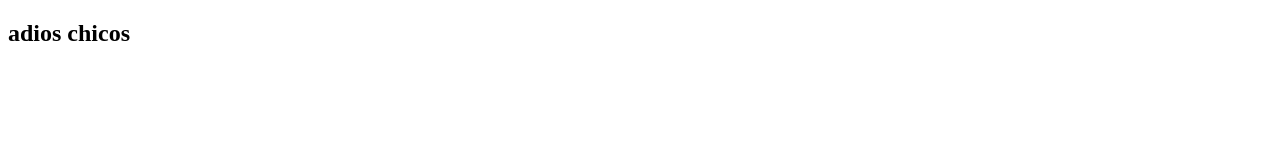
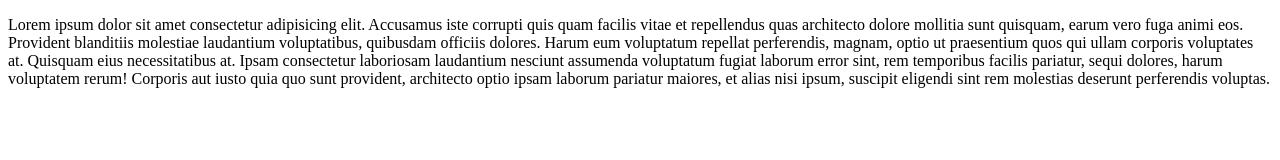
Before and after one commit to alejandrobusi/practica-com-24i, a plain HTML site: page index.html in a window 1280 px wide. Drawn offline with Linux system fonts and the light colour scheme.

Commit message:
changes in file index.html

```diff
--- a/index.html
+++ b/index.html
@@ -8,6 +8,8 @@
   <link rel="stylesheet" href="./styles/style.css">
 </head>
 <body>
-  <h2>adios chicos</h2>
+  <div>
+    <p>Lorem ipsum dolor sit amet consectetur adipisicing elit. Accusamus iste corrupti quis quam facilis vitae et repellendus quas architecto dolore mollitia sunt quisquam, earum vero fuga animi eos. Provident blanditiis molestiae laudantium voluptatibus, quibusdam officiis dolores. Harum eum voluptatum repellat perferendis, magnam, optio ut praesentium quos qui ullam corporis voluptates at. Quisquam eius necessitatibus at. Ipsam consectetur laboriosam laudantium nesciunt assumenda voluptatum fugiat laborum error sint, rem temporibus facilis pariatur, sequi dolores, harum voluptatem rerum! Corporis aut iusto quia quo sunt provident, architecto optio ipsam laborum pariatur maiores, et alias nisi ipsum, suscipit eligendi sint rem molestias deserunt perferendis voluptas.</p>
+  </div>
 </body>
 </html>
```
